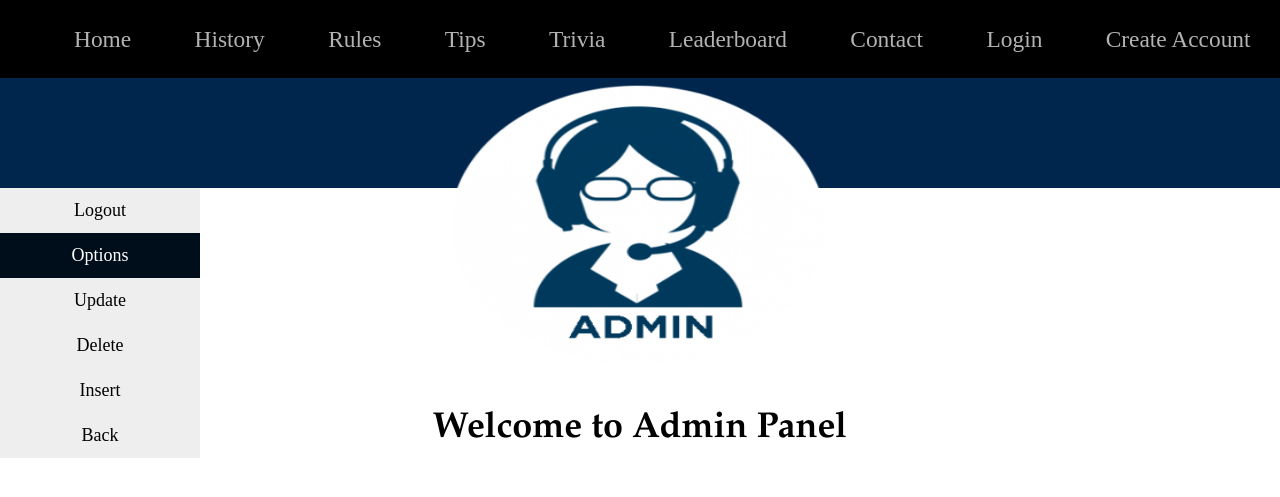
After one commit to Khriston/-TW-GaL, a PHP site: page /master/admin.php in a window 1280 px wide. The commit adds this page. Shown: the top 497 px of the page. Run offline with PHP 8.4, Linux system fonts and the light colour scheme.

Commit message:
Added administration page

```diff
--- a/Navbar.php
+++ b/Navbar.php
@@ -20,6 +20,9 @@
                 $this->navURLs[] = 'logout.php';
                 $this->navURLName[] = $_SESSION['user'];
                 $this->navURLName[] = 'Log Out';
+				if(isset($_SESSION['admin']))
+					$this->navURLs[] = 'admin.php';
+					$this->navURLName[] = 'Administration';
             }
             else{
                 $this->navURLs[] = 'login.php';
--- /dev/null
+++ b/admin.php
@@ -0,0 +1,43 @@
+<!DOCTYPE HTML>
+<head lang="en-US">
+	<title>Backgammon</title>
+	<meta charset="utf-8"/>
+	<meta name="viewport" content="width=device-width, initial-scale=1.0">
+	<meta name="author" content="Iacob Constantin-Cristian, Gradinariu Tudor"/>
+	<meta name="description" content="A website meant for new players into learning the game of Backgammon"/>
+	<link rel="shortcut icon" href="images/favicon.ico" type="image/x-icon"/>
+	<link rel="stylesheet" href="stylesheet.css" type="text/css"/>
+	<?php
+		session_start();
+		if(isset($_SESSION['id'])){
+			echo '<script src="notifications.js"></script>';
+		}
+	?>
+<title> Admin Panel</title>
+
+<?php
+					include("Navbar.php");
+				?>
+</head>
+<link rel="stylesheet" href="stylesheet1.css" type="text/css"/>
+<body>
+
+		<div id="header">
+				<img src="images/admin.png" alt="imagine">
+
+				<h1> Welcome to Admin Panel</h1>
+		</div>
+
+		<div class="vertical-menu">
+			<a href="logout.php">Logout</a>
+		  <a class="active">Options</a>
+		  <a href="update.php">Update</a>
+		  <a href="delete.php">Delete</a>
+		  <a href="insert.php">Insert</a>
+		  <a href="index.php">Back</a>
+		</div>
+		<br />
+</body>
+
+
+</html>
--- /dev/null
+++ b/stylesheet1.css
@@ -0,0 +1,58 @@
+body{
+	text-align:center;
+	margin: 0px;
+	border: 0px;
+}
+
+#header{
+	width: auto;
+	height: 110px;
+	background: #00264d;
+}
+
+#gif{
+	width: 180px;
+	height: 180px;
+}
+
+img{
+	width: 400px;
+	height: 300px;
+}
+
+h1{
+	font-family:"Palatino Linotype", "Book Antiqua", Palatino, serif;
+}
+
+.top{
+	width: auto;
+	height: 130px;
+	background: #00264d;
+	color:white;
+}
+.vertical-menu {
+  width: 200px;
+}
+
+.vertical-menu a {
+  background-color: #eee;
+  color: black;
+  display: block;
+  padding: 12px;
+  text-decoration: none;
+}
+
+.vertical-menu a:hover {
+  background-color: #ccc;
+}
+
+.vertical-menu a.active {
+  background-color: #000d1a;
+  color: white;
+}
+
+table, th, td {
+  border: 1px solid black;
+  font-size:10px;
+  background-color:#cce6ff;
+}
```
Also changed, not shown: login.php (+6 -1 lines), images/admin.png (added), leaderboard.php (line endings or trailing spaces), stylesheet.css (line endings or trailing spaces).
